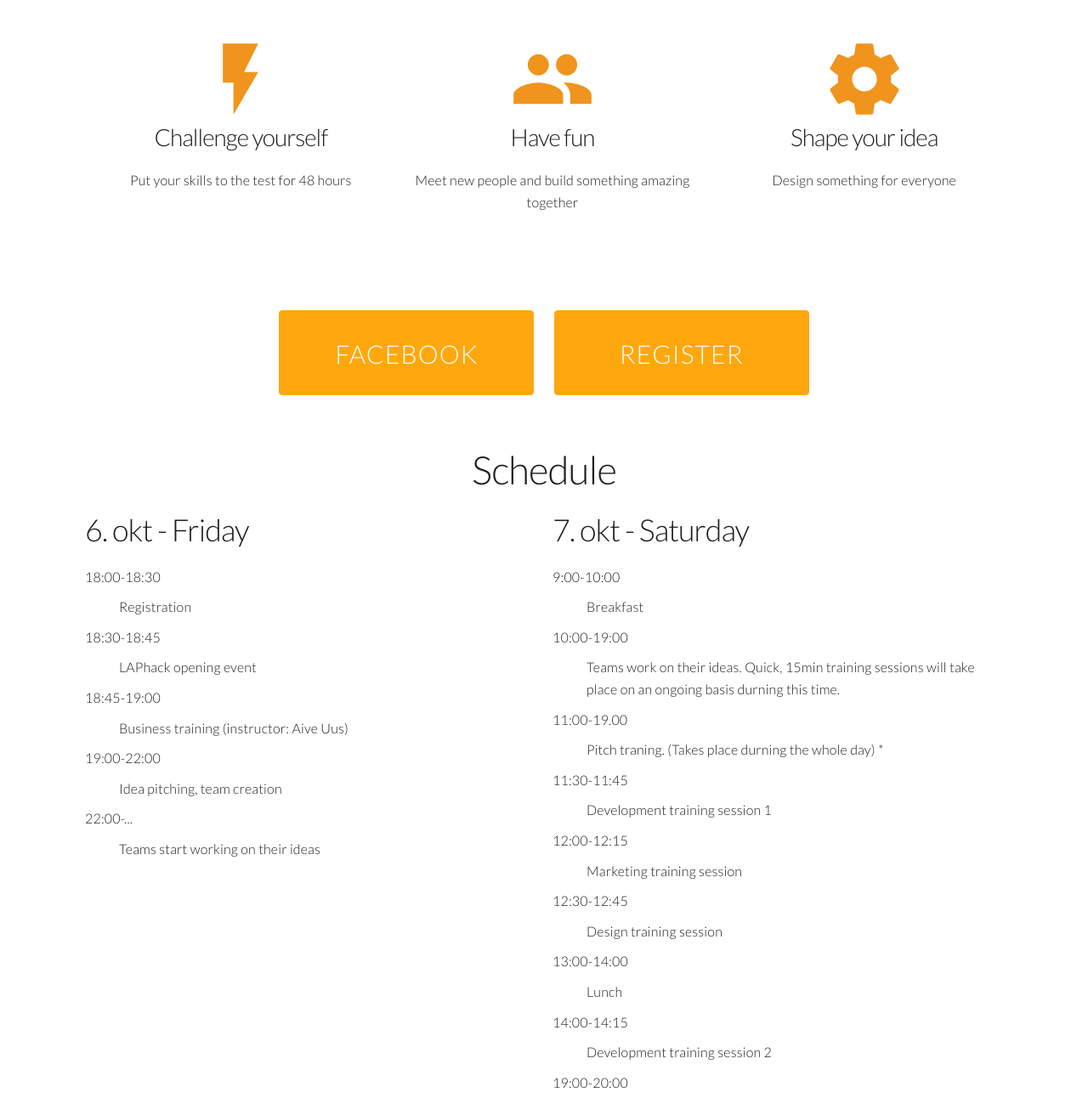
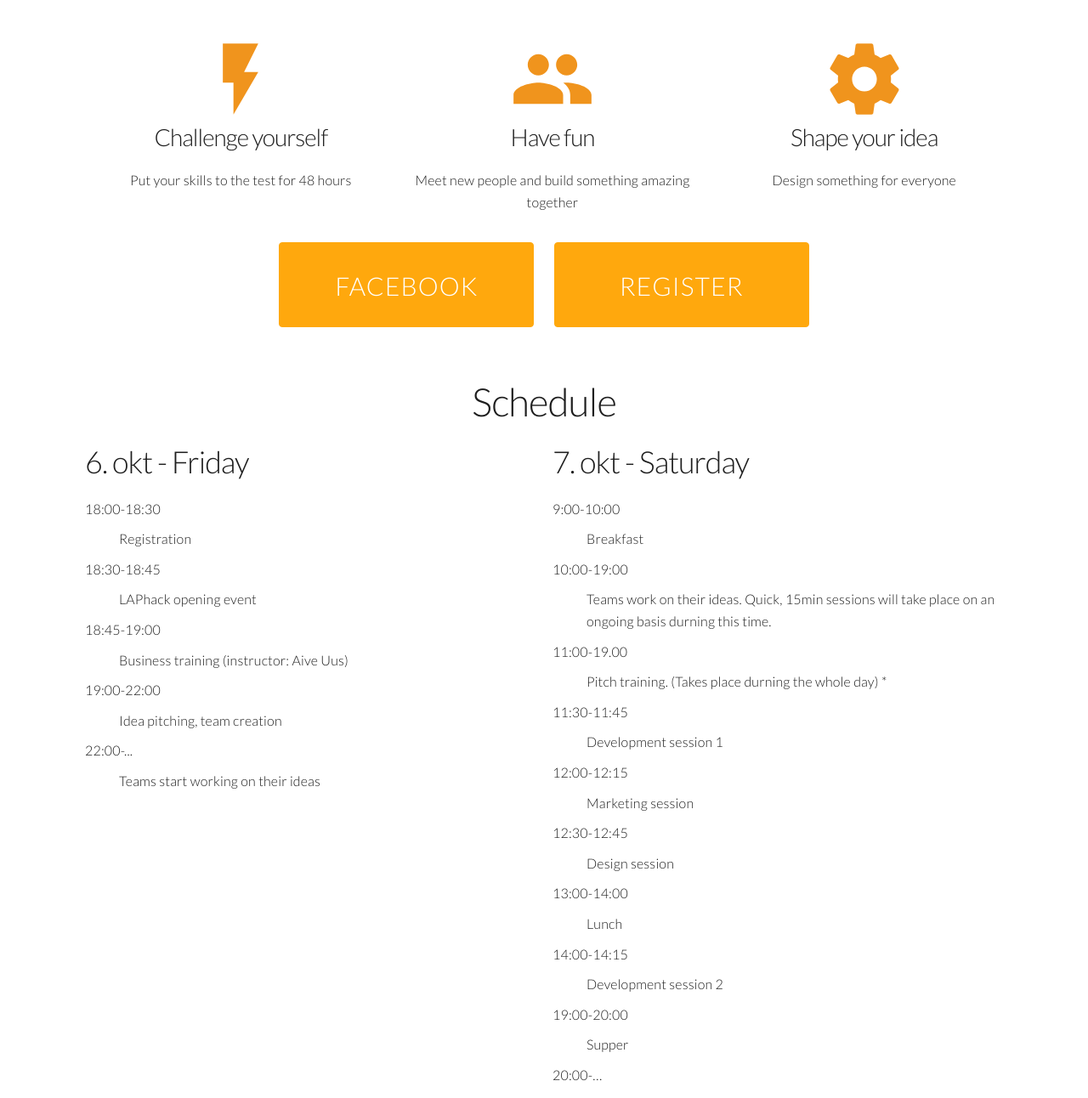
Before and after one commit to Lapikud/laphack.eu, a Jekyll site: the page built from index.html, in a window 1280 px wide, cut to the strip 1056-2348 px from the top of the page. Shown: the whole strip at 85% size. Built offline with Jekyll 4.4.1, drawn with Linux system fonts in a browser that asks for light colours; nearby versions of some CDN libraries; some of the changed text lies outside the part shown.

Commit message:
Translation improvement

```diff
--- a/_layouts/home.html
+++ b/_layouts/home.html
@@ -74,19 +74,19 @@
             <h2>7. okt - Saturday</h2>
             <dl>
                 <dt>9:00-10:00</dt><dd>Breakfast</dd>
-                <dt>10:00-19:00</dt><dd>Teams work on their ideas. Quick, 15min training sessions will take place on an ongoing basis durning this time.</dd>
-                <dt>11:00-19.00</dt><dd>Pitch traning. (Takes place durning the whole day) *</dd>
-                <dt>11:30-11:45</dt><dd>Development training session 1</dd>
-                <dt>12:00-12:15</dt><dd>Marketing training session</dd>
-                <dt>12:30-12:45</dt><dd>Design training session</dd>
+                <dt>10:00-19:00</dt><dd>Teams work on their ideas. Quick, 15min sessions will take place on an ongoing basis durning this time.</dd>
+                <dt>11:00-19.00</dt><dd>Pitch training. (Takes place durning the whole day) *</dd>
+                <dt>11:30-11:45</dt><dd>Development session 1</dd>
+                <dt>12:00-12:15</dt><dd>Marketing session</dd>
+                <dt>12:30-12:45</dt><dd>Design session</dd>
 
                 <dt>13:00-14:00</dt><dd>Lunch</dd>
-                <dt>14:00-14:15</dt><dd>Development training session 2</dd>
+                <dt>14:00-14:15</dt><dd>Development session 2</dd>
                 <dt>19:00-20:00</dt><dd>Supper</dd>
                 <dt>20:00-…</dt><dd>Teams continue working on their ideas.</dd>
             </dl>
             <p>
-                * Quick training sessions are mostly intended for respective roles in the team, others interested
+                * Quick sessions are mostly intended for respective roles in the team, others interested
                 on the topic can join. Training sessions are carried out by mentors or by instructors.
             </p>
         </div>
--- a/_sass/home.scss
+++ b/_sass/home.scss
@@ -41,7 +41,8 @@
         justify-content: flex-start;
         align-content: flex-start;
         align-items: flex-start;
-        margin: 4rem 0;
+        margin: 0;
+        margin-top: 4rem;
         .column {
             display: flex;
             flex-direction: row;
```
